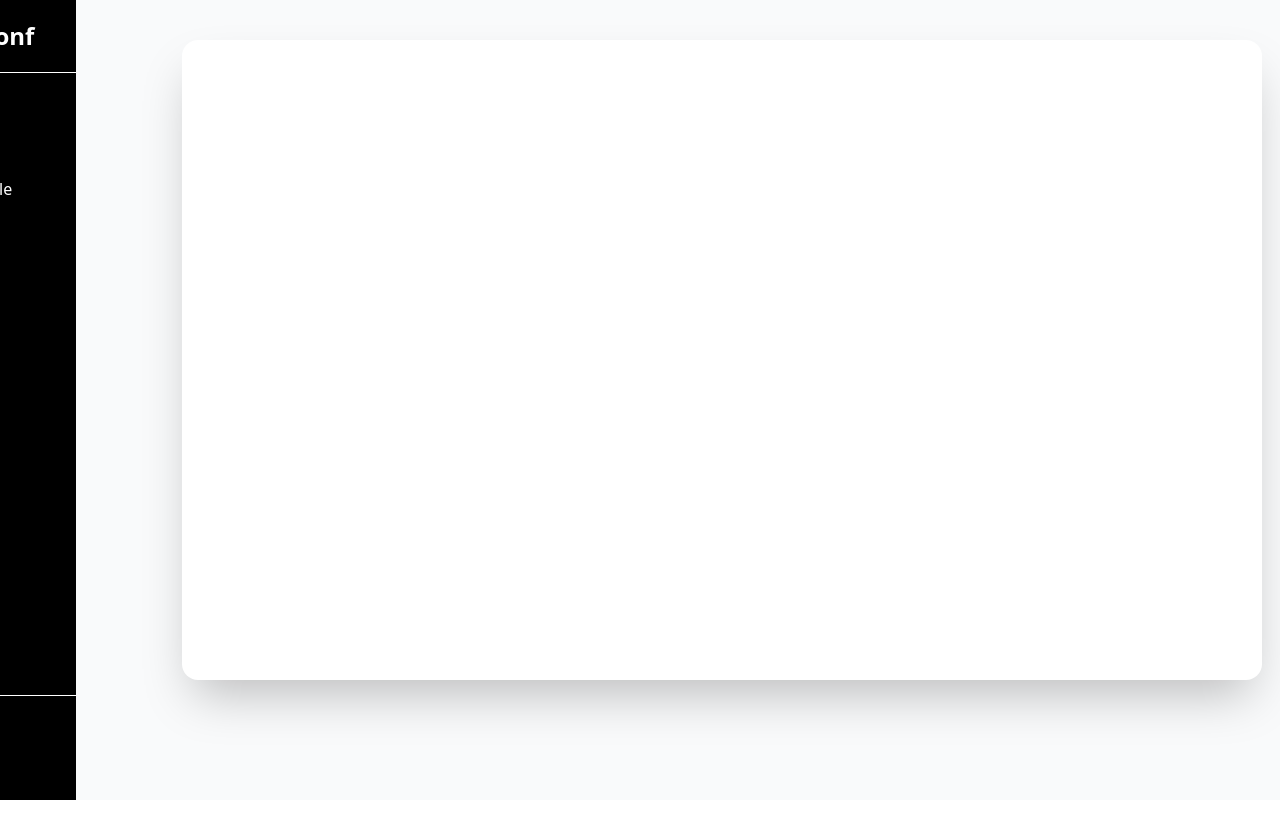
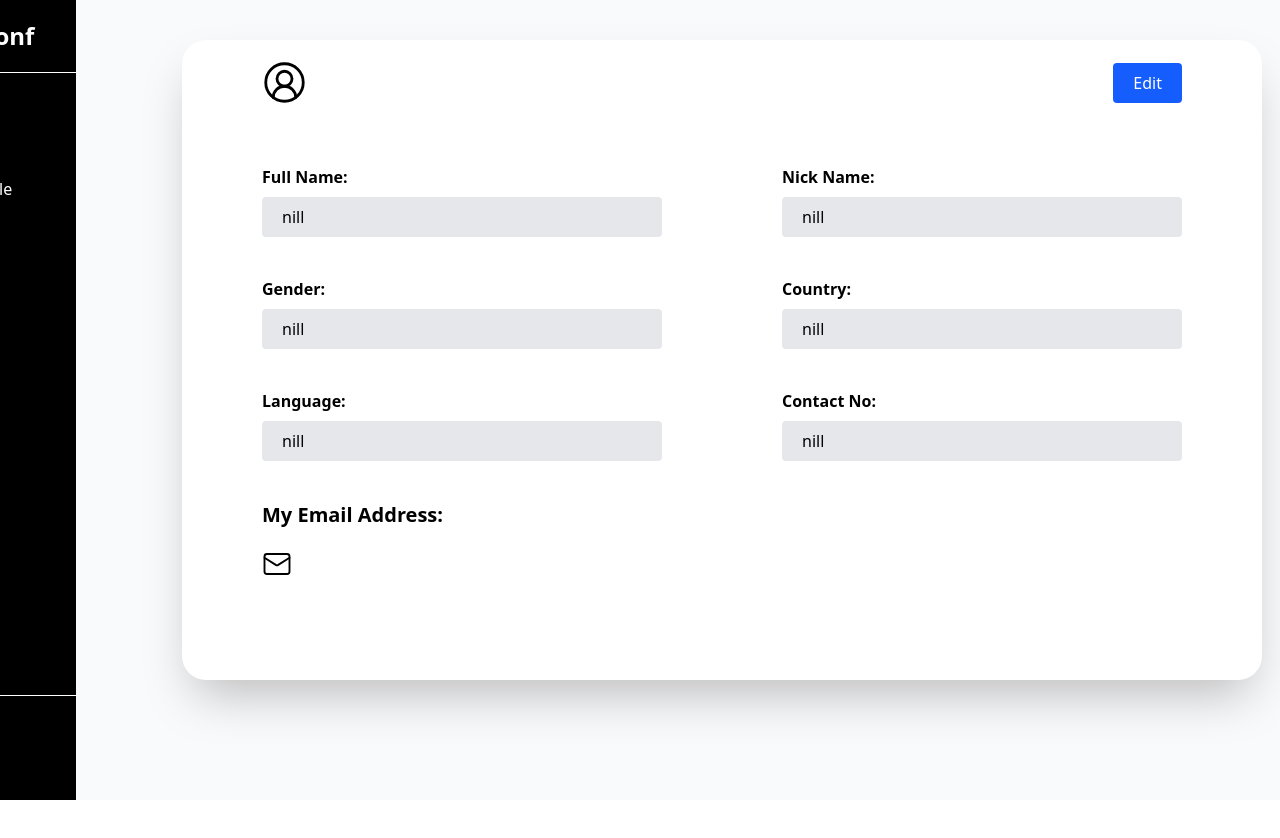
Before and after one commit to IamFJ03/Video-Conferencing, a React (Vite) app in the folder frontend/: page /profile in a window 1280 px wide. Shown: the top 838 px of the page. Built offline with nearby package versions, Linux system fonts and the light colour scheme; no server answers.

Commit message:
Improved Profile Page

```diff
--- a/frontend/Pages/Profile.jsx
+++ b/frontend/Pages/Profile.jsx
@@ -1,22 +1,80 @@
-import React, { useEffect } from 'react'
+import React, { useEffect, useState } from 'react'
 import Sidebar from '../components/sidebar'
 import { useUserContext } from '../Provider/UserContext'
+import { UserCircle2Icon, MailIcon } from 'lucide-react';
+import { Link } from "react-router-dom";
+
 export default function Profile() {
-    const {user} = useUserContext();
-    useEffect(() => {
-        const fetchedUser = () => {
-            console.log("User:", user);
-        }
-         fetchedUser();
-    },[])
+  const { user } = useUserContext();
+  const [fullName, setFullName] = useState("");
+  useEffect(() => {
+    const fetchedUser = () => {
+      console.log("User:", user);
+    }
+    fetchedUser();
+  }, [])
   return (
     <div className='flex bg-gray-50 w-342 bottom-8 relative'>
       <div className='top-8 relative'>
         <Sidebar />
       </div>
       <div>
-        <div className='w-270 h-160 bg-white mt-10 rounded-2xl shadow-2xl ml-[-50px]'>
-<p>{user.username}</p>
+        <div className='w-270 h-160 bg-white mt-10 rounded-3xl shadow-2xl ml-[-50px]'>
+          <div className='flex items-center justify-between px-20 mb-10'>
+            <div className='flex items-center py-5'>
+              <div>
+                <UserCircle2Icon color='black' size={45} strokeWidth={1.5} />
+              </div>
+              <div className='ml-2'>
+                <p className='font-bold text-lg text-left'>{user.username}</p>
+                <p className='text-md text-gray-400 text-left'>{user.email}</p>
+              </div>
+            </div>
+            <div>
+              <button className='bg-blue-600 text-white py-2 px-5 rounded hover:cursor-pointer'><Link to="/setting">Edit</Link></button>
+            </div>
+          </div>
+
+
+
+          <div>
+            <div className='flex justify-between px-20 mb-10'>
+              <div>
+              <p className='text-left mb-2 font-bold'>Full Name:</p>
+              <input value={fullName === "" ? "nill" : fullName} disabled className='bg-gray-200 rounded px-5 py-2 w-100' />
+              </div>
+              <div>
+              <p className='text-left mb-2 font-bold'>Nick Name:</p>
+              <input value={fullName === "" ? "nill" : fullName} disabled className='bg-gray-200 rounded px-5 py-2 w-100' />
+              </div>
+            </div>
+            <div className='flex justify-between px-20 mb-10'>
+              <div>
+              <p className='text-left mb-2 font-bold'>Gender:</p>
+              <input value={fullName === "" ? "nill" : fullName} disabled className='bg-gray-200 rounded px-5 py-2 w-100' />
+              </div>
+              <div>
+              <p className='text-left mb-2 font-bold'>Country:</p>
+              <input value={fullName === "" ? "nill" : fullName} disabled className='bg-gray-200 rounded px-5 py-2 w-100' />
+              </div>
+            </div>
+            <div className='flex justify-between px-20 mb-10'>
+              <div>
+              <p className='text-left mb-2 font-bold'>Language:</p>
+              <input value={fullName === "" ? "nill" : fullName} disabled className='bg-gray-200 rounded px-5 py-2 w-100' />
+              </div>
+              <div>
+              <p className='text-left mb-2 font-bold'>Contact No:</p>
+              <input value={fullName === "" ? "nill" : fullName} disabled className='bg-gray-200 rounded px-5 py-2 w-100' />
+              </div>
+            </div>
+          </div>
+          <div className='px-20'>
+            <p className='text-xl font-bold text-left mb-5'>My Email Address:</p>
+            <MailIcon color='black' size={30} strokeWidth={1.5}/>
+          </div>
+
+
         </div>
       </div>
     </div>
--- /dev/null
+++ b/frontend/Pages/Setting.jsx
@@ -0,0 +1,16 @@
+import React from 'react'
+import Sidebar from '../components/sidebar'
+export default function Setting() {
+  return (
+    <div>
+      <div className='flex'>
+        <div>
+            <Sidebar />
+        </div>
+        <div>
+
+        </div>
+      </div>
+    </div>
+  )
+}
--- a/frontend/src/App.jsx
+++ b/frontend/src/App.jsx
@@ -8,6 +8,7 @@ import Home from '../Pages/Home';
 import Room from '../Pages/Room';
 import Profile from '../Pages/Profile';
 import Schedule from '../Pages/Schedule';
+import Setting from '../Pages/Setting';
 import Socket from '../Provider/Socket'
 import PeerProvider from '../Provider/Peer'
 import {UserContext} from '../Provider/UserContext';
@@ -24,6 +25,7 @@ function App() {
             <Route path='/home' element={<Dashboard />} />
             <Route path='/profile' element={<Profile />} />
             <Route path='/schedule' element={<Schedule />} />
+            <Route path='/setting' element={<Setting />} />
             <Route path='/room/:roomId' element={<Room />} />
           </Routes>
         </UserContext>
```
